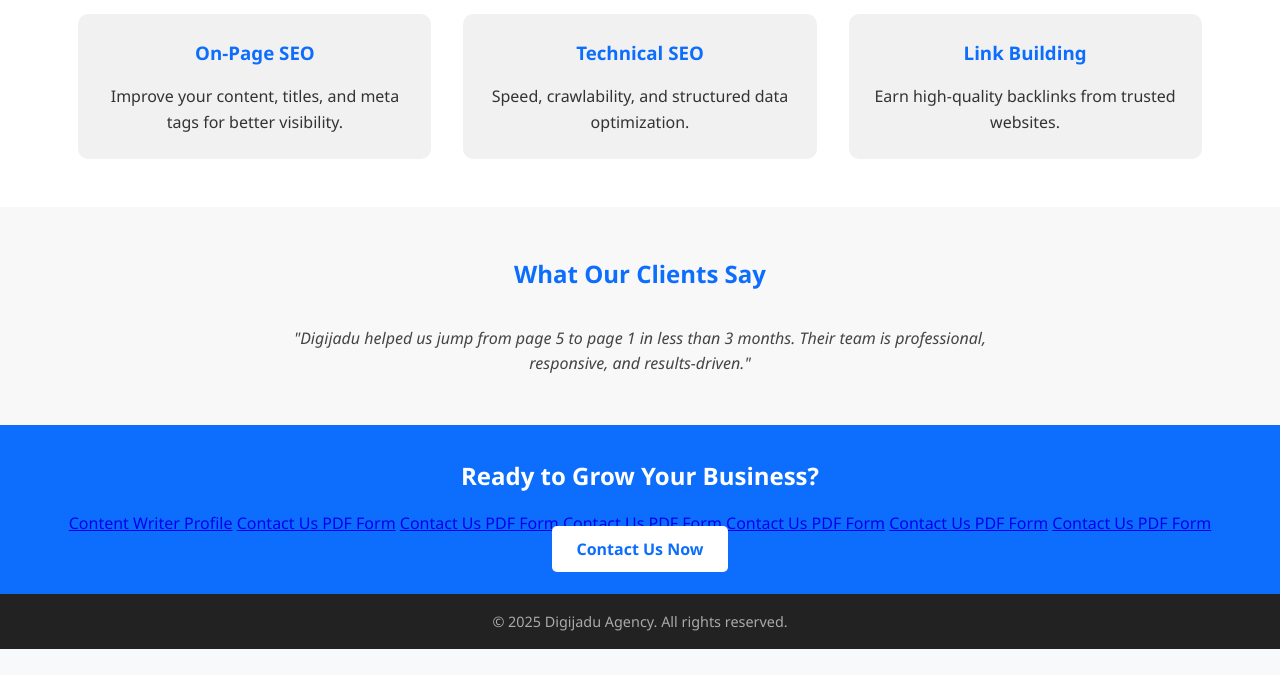
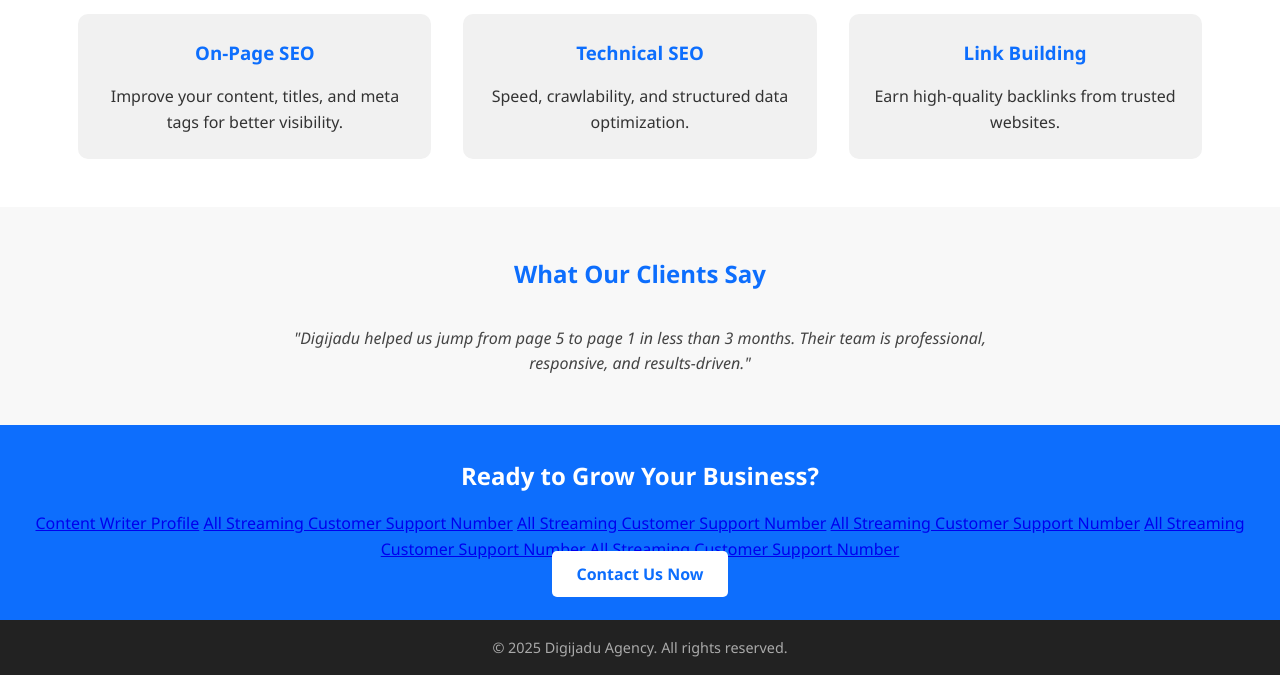
Before and after one commit to digijadu/digijadu, a plain HTML site: page index.html in a window 1280 px wide. Shown: the part 449-1124 px from the top of the page. Before the commit the page ends 1098 px from the top, so only its background shows below. Drawn offline with Linux system fonts and the light colour scheme.

Commit message:
Update index.html

```diff
--- a/index.html
+++ b/index.html
@@ -195,12 +195,11 @@
     <h2>Ready to Grow Your Business?</h2>
 
 <a href="https://vocal.media/authors/nicolas-warn">Content Writer Profile</a>
-<a href="https://www.cucei.udg.mx/maestrias/biotecnologia/sites/default/files/webform/0069.pdf">Contact Us PDF Form</a>
-<a href="https://www.cucei.udg.mx/maestrias/biotecnologia/sites/default/files/webform/0064.pdf">Contact Us PDF Form</a>
-<a href="https://www.cucei.udg.mx/maestrias/biotecnologia/sites/default/files/webform/0065.pdf">Contact Us PDF Form</a>
-<a href="https://www.cucei.udg.mx/maestrias/biotecnologia/sites/default/files/webform/0066.pdf">Contact Us PDF Form</a>
-<a href="https://www.cucei.udg.mx/maestrias/biotecnologia/sites/default/files/webform/0067.pdf">Contact Us PDF Form</a>
-<a href="https://www.cucei.udg.mx/maestrias/biotecnologia/sites/default/files/webform/what_does_the_yellow_heart_mean_on_snapchat_.pdf">Contact Us PDF Form</a>
+<a href="https://oig.dc.gov/sites/default/files/webform/medicaid_fraud_complaint_form/_sid_/0064.pdf">All Streaming Customer Support Number</a>
+<a href="https://oig.dc.gov/sites/default/files/webform/medicaid_fraud_complaint_form/_sid_/0065.pdf">All Streaming Customer Support Number</a>
+<a href="https://oig.dc.gov/sites/default/files/webform/medicaid_fraud_complaint_form/_sid_/0066.pdf">All Streaming Customer Support Number</a>
+<a href="https://oig.dc.gov/sites/default/files/webform/rafp_online_complaint_form/_sid_/0067.pdf">All Streaming Customer Support Number</a>
+<a href="https://oig.dc.gov/sites/default/files/webform/rafp_online_complaint_form/_sid_/0069.pdf">All Streaming Customer Support Number</a>
 
 <br>
 
```
